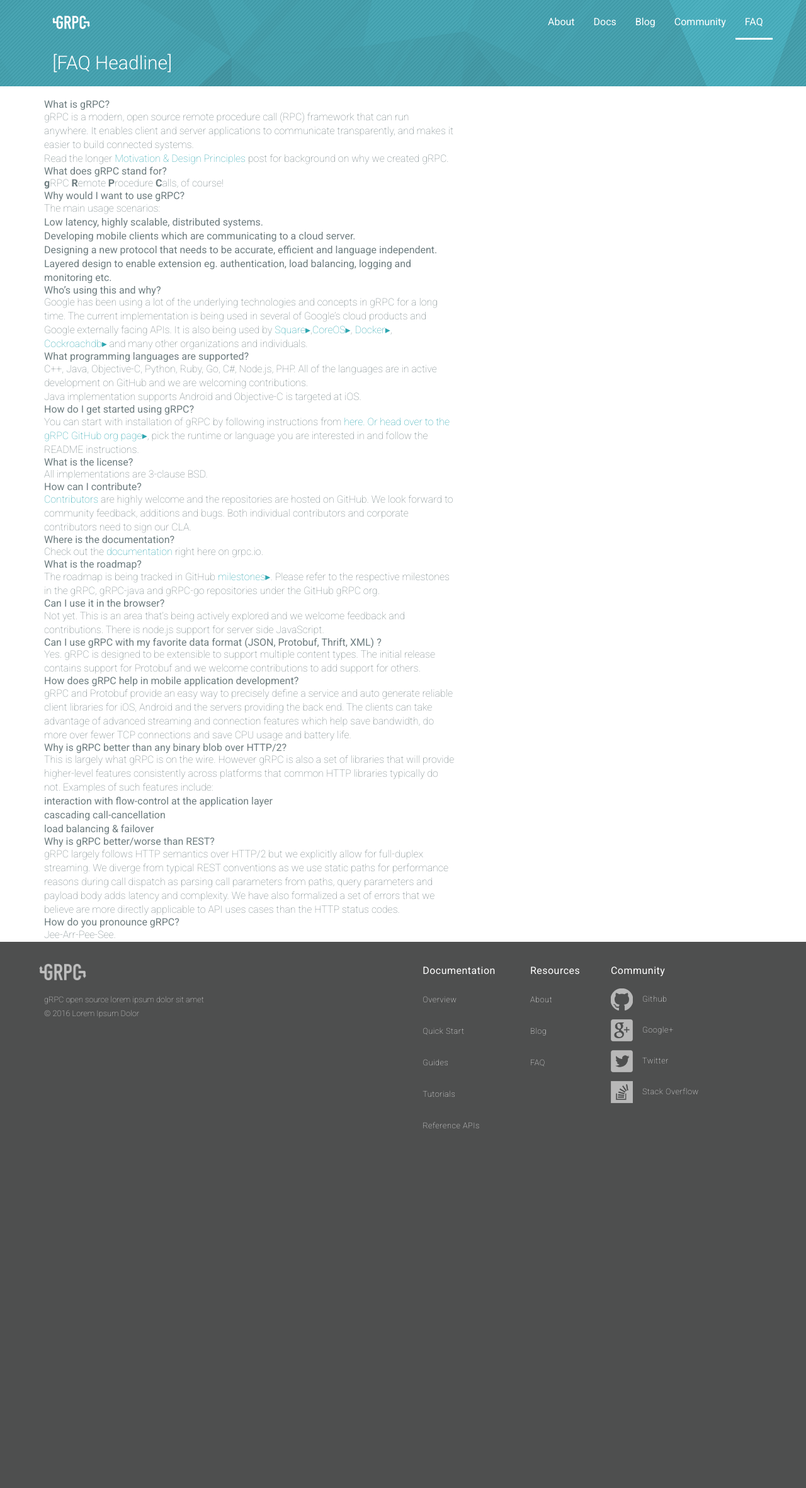
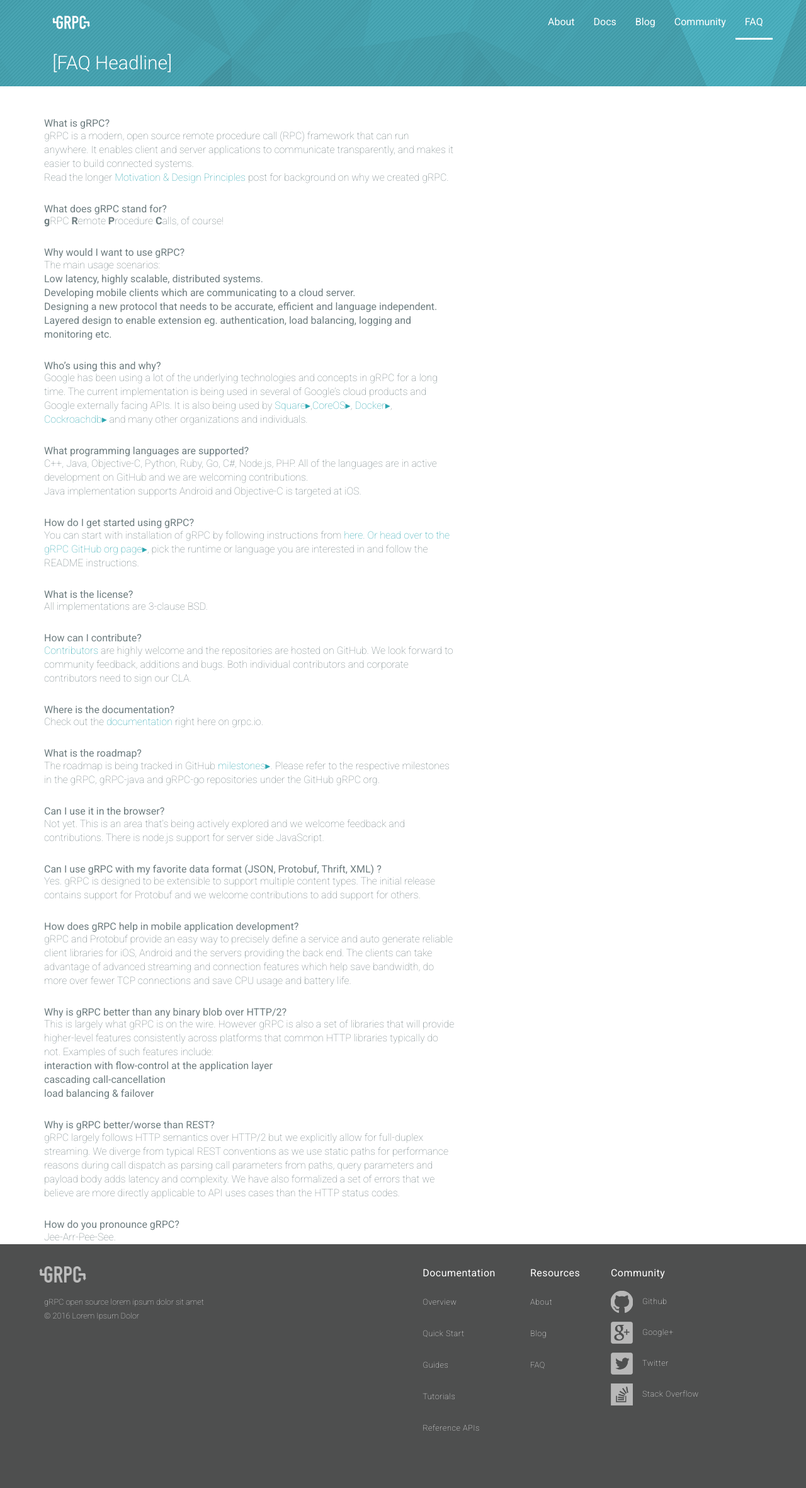
Before and after one commit to grpc/grpc.github.io, a Jekyll site: the page built from faq/index.html, in a window 1280 px wide. Shown: the whole page at 63% size. Built offline with Jekyll 4.4.1, drawn with Linux system fonts in a browser that asks for light colours; nearby versions of some CDN libraries; Markdown is read by kramdown in place of the engine named in the settings; before the commit the page ends 1882 px from its top, so only the background shows below that.

Commit message:
Moves bodyclass back to body:

```diff
--- a/_layouts/base.html
+++ b/_layouts/base.html
@@ -32,7 +32,7 @@
     <meta name="og:image" content="http://www.grpc.io/img/grpc_square_reverse_4x.png"/>
     <meta name="og:description" content="A high performance, open source, general RPC framework that puts mobile and HTTP/2 first."/>
   </head>
-  <body>
+  <body class={{page.bodyclass}}>
 
   	{{ content }}
 
--- a/_layouts/default.html
+++ b/_layouts/default.html
@@ -6,7 +6,7 @@
 	{% include nav.html %}
 </div>
 
-<div class="container vpad {{page.bodyclass}}">
+<div class="container vpad">
   {{ content }}
 </div>
 
```
